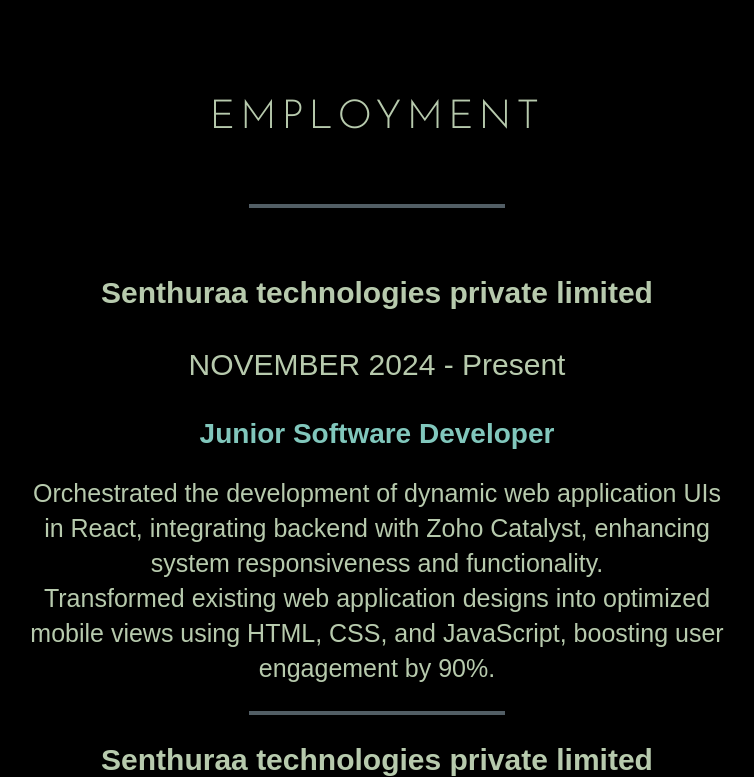
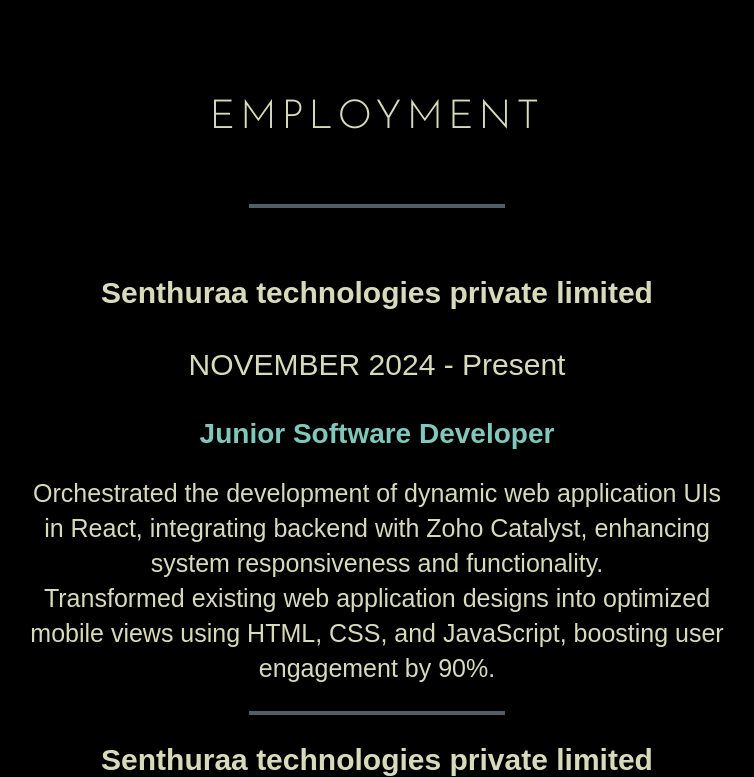
Before and after one commit to Yogesh0711/portfolio, a plain HTML site: page index.html in a window 1280 px wide. Shown: the part 2798-3575 px from the top of the page, without its empty margins (263-1017 px from the left). Drawn offline with Linux system fonts and the light colour scheme; a web font is replaced by a local one.

Commit message:
Updated file

```diff
--- a/home.css
+++ b/home.css
@@ -219,7 +219,7 @@
     font-family: 'Recursive', sans-serif;
     font-size: 30px;
     line-height: 1.8;
-    color: #b7caad;
+    color: #d8dbba;
     margin-bottom: 30px;
 }
 
@@ -389,7 +389,7 @@
 
 h3 {
     font-size: 40px;
-    color: #b7caad;
+    color: #d8dbba;
 }
 
 .resume_title {
@@ -432,7 +432,7 @@
 .edu_clg {
     font-family: 'Recursive', sans-serif;
     line-height: 1;
-    color: #b7caad;
+    color: #d8dbba;
 }
 
 .ofc_title {
@@ -478,7 +478,7 @@
 .edu_ptag {
     font-family: 'Recursive', sans-serif;
     line-height: 1.6;
-    color: #b7caad;
+    color: #d8dbba;
     font-size: 25px;
     font-weight: 300;
     max-width: 700px;
```
